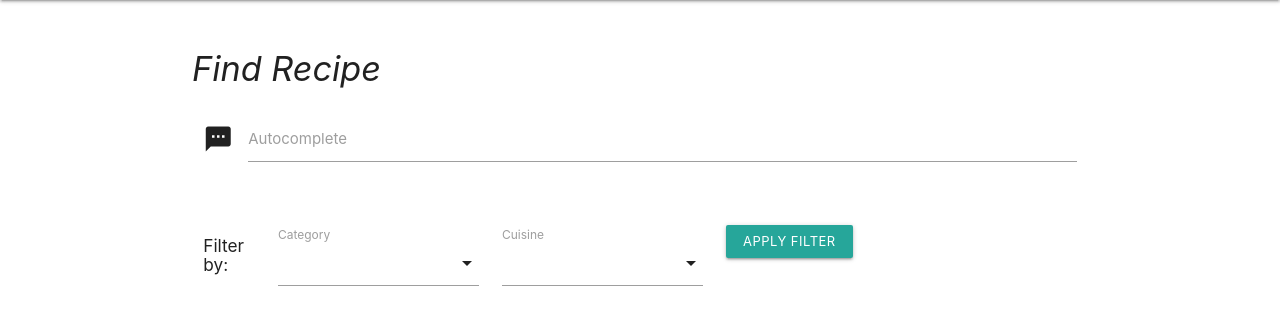
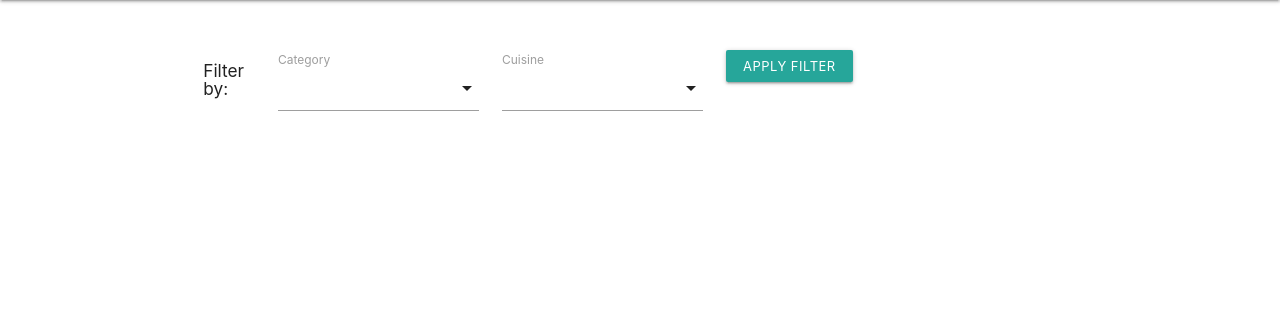
Before and after one commit to wickyakloe/Online-Cookbook, a Flask app: page / in a window 1280 px wide. Shown: the part 64-389 px from the top of the page. Run offline with Flask 2, Linux system fonts and the light colour scheme; data that the repository does not hold is empty; some libraries are stand-ins or nearby versions.

Commit message:
Remove find all search box

```diff
--- a/templates/index.html
+++ b/templates/index.html
@@ -1,18 +1,5 @@
 {% extends 'base.html' %}
 {% block content %}
-<h4><i>Find Recipe</i></h4>
-<!-- Materialize autocomplete dropdown -->
-<div class="row">
-    <div class="col s12">
-        <div class="row">
-            <div class="input-field col s12">
-              <i class="material-icons prefix">textsms</i>
-              <input type="text" id="autocomplete-input" class="autocomplete">
-              <label for="autocomplete-input">Autocomplete</label>
-            </div>
-        </div>
-    </div>
-</div>
 <form action="{{url_for('filter')}}">
     <div class="row">
         <div class="col s1">
```
Also changed, not shown: templates/recipe.html (+0 -13 lines).
